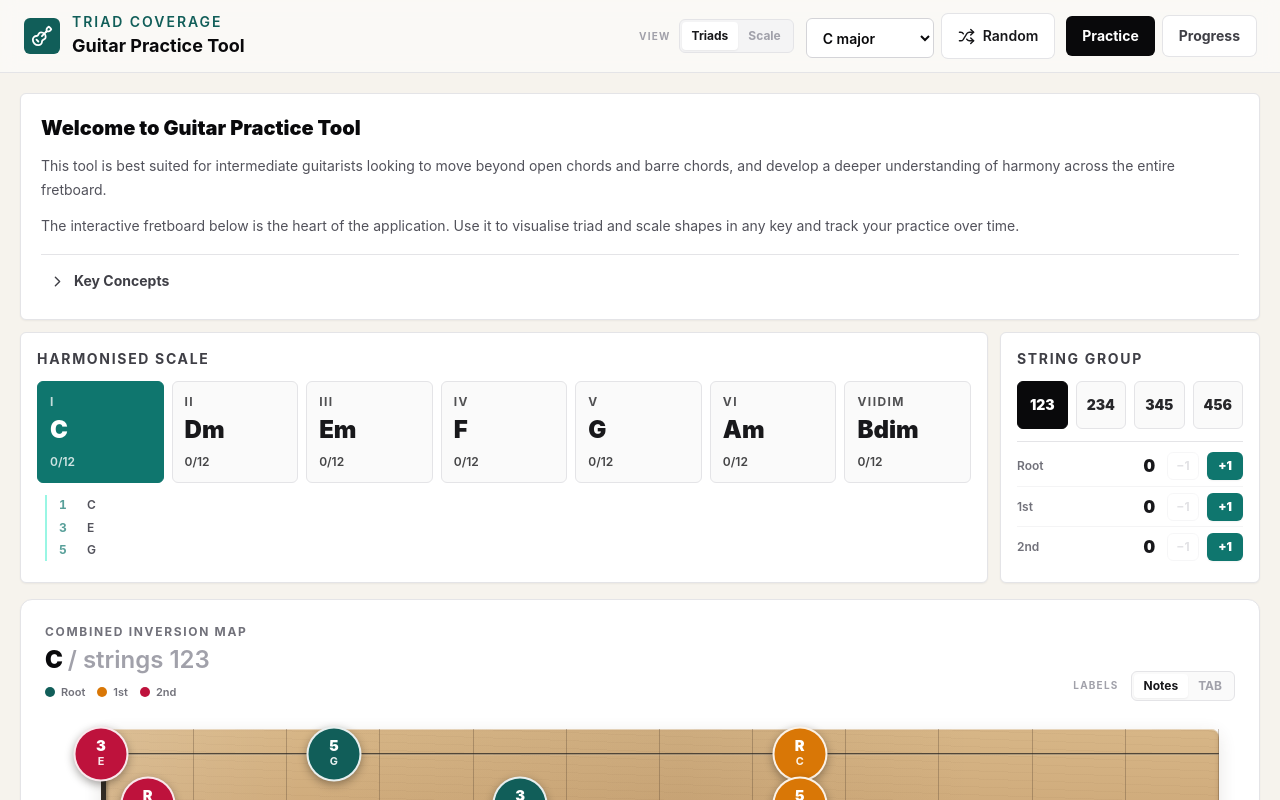
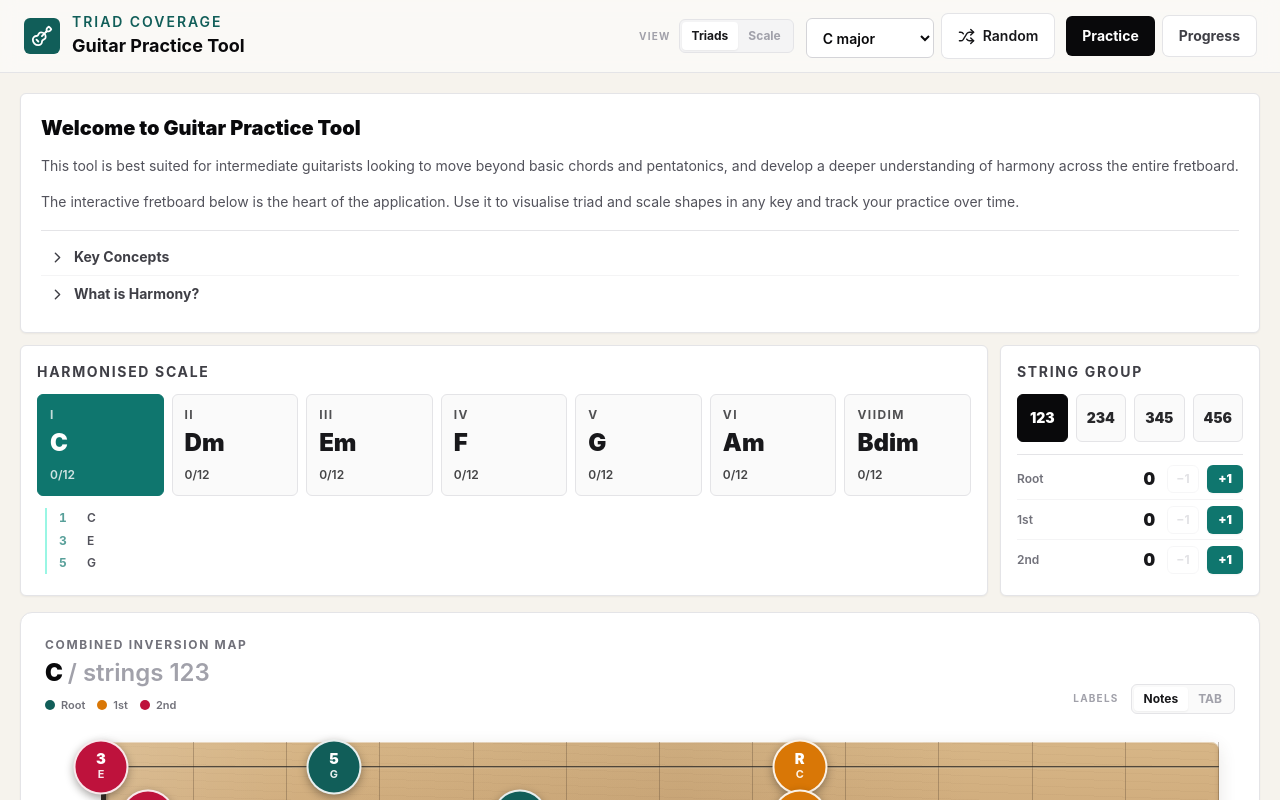
Before and after one commit to Patrock3/GuitarPracticeTool, a React (Vite) app: page / in a window 1280 px wide. Shown: the top 800 px of the page. Built offline with nearby package versions, Linux system fonts and the light colour scheme.

Commit message:
Add harmony theory guide

```diff
--- a/src/components/workspace/WelcomeCard.tsx
+++ b/src/components/workspace/WelcomeCard.tsx
@@ -17,7 +17,7 @@ interface ConceptGroup {
 const welcomeContent = {
   title: "Welcome to Guitar Practice Tool",
   introduction: [
-    "This tool is best suited for intermediate guitarists looking to move beyond open chords and barre chords, and develop a deeper understanding of harmony across the entire fretboard.",
+    "This tool is best suited for intermediate guitarists looking to move beyond basic chords and pentatonics, and develop a deeper understanding of harmony across the entire fretboard.",
     "The interactive fretboard below is the heart of the application. Use it to visualise triad and scale shapes in any key and track your practice over time.",
   ],
   sections: [
@@ -84,11 +84,87 @@ const welcomeContent = {
       ] as ConceptGroup[],
       closing: "Now get practising!",
     },
+    {
+      id: "what-is-harmony",
+      title: "What is Harmony?",
+      groups: [
+        {
+          title: "Sound in Context",
+          description: "Harmony is the way notes sound and function together. It creates colour, tension and resolution around a musical idea.",
+          points: [
+            {
+              label: "Melody:",
+              text: "The line you can sing or hum, usually heard one note at a time.",
+            },
+            {
+              label: "Harmony:",
+              text: "The notes and chords that support that line and shape how it feels.",
+            },
+          ],
+        },
+        {
+          title: "From Scale to Chords",
+          description: "A major scale is more than a sequence of notes. Each scale degree can become the root of a chord using only notes from that key.",
+          points: [
+            {
+              label: "A natural chord family:",
+              text: "Building from each scale degree produces the harmonised major scale: seven related chords with their own roles and character.",
+            },
+            {
+              label: "Shared material:",
+              text: "Because the chords come from the same scale, they connect in ways the ear recognises as movement within one key.",
+            },
+          ],
+        },
+        {
+          title: "Small Shapes, Big Ideas",
+          description: "Triads are the smallest complete major and minor chord sounds, making them practical building blocks for understanding richer harmony.",
+          points: [
+            {
+              label: "Clear structure:",
+              text: "With only three voices, it is easier to hear which notes stay in place and which notes move between chords.",
+            },
+            {
+              label: "Room to grow:",
+              text: "Larger chords add colour to this foundation, so strong triad knowledge makes extended harmony easier to navigate.",
+            },
+          ],
+        },
+        {
+          title: "Why It Matters",
+          points: [
+            {
+              label: "Fretboard knowledge:",
+              text: "Triads reveal chord tones in connected locations instead of isolated shapes.",
+            },
+            {
+              label: "Voice leading:",
+              text: "Nearby shapes help individual notes move smoothly from one chord to the next.",
+            },
+            {
+              label: "Chord progressions:",
+              text: "Seeing shared tones makes common harmonic movement easier to understand and arrange.",
+            },
+            {
+              label: "Improvisation:",
+              text: "Targeting chord tones helps solos follow the harmony rather than simply running through a scale.",
+            },
+          ],
+        },
+      ] as ConceptGroup[],
+      closing: "Listen for these connections in music you already know.",
+    },
   ],
 };
 
 export function WelcomeCard() {
-  const [expandedSection, setExpandedSection] = useState<string | null>(null);
+  const [expandedSections, setExpandedSections] = useState<string[]>([]);
+
+  function toggleSection(sectionId: string) {
+    setExpandedSections((current) => current.includes(sectionId)
+      ? current.filter((id) => id !== sectionId)
+      : [...current, sectionId]);
+  }
 
   return (
     <section className="rounded-md border border-zinc-200 bg-white p-4 shadow-sm sm:p-5">
@@ -99,16 +175,16 @@ export function WelcomeCard() {
 
       <div className="mt-4 border-t border-zinc-200 pt-2">
         {welcomeContent.sections.map((section) => {
-          const isExpanded = expandedSection === section.id;
+          const isExpanded = expandedSections.includes(section.id);
           const contentId = `${section.id}-content`;
 
           return (
-            <div key={section.id}>
+            <div className="border-b border-zinc-100 last:border-b-0" key={section.id}>
               <button
                 aria-controls={contentId}
                 aria-expanded={isExpanded}
                 className="flex w-full items-center gap-2 rounded-md px-2 py-2 text-left text-sm font-bold text-zinc-700 transition hover:bg-zinc-50 hover:text-teal-800"
-                onClick={() => setExpandedSection(isExpanded ? null : section.id)}
+                onClick={() => toggleSection(section.id)}
                 type="button"
               >
                 <ChevronRight
```
